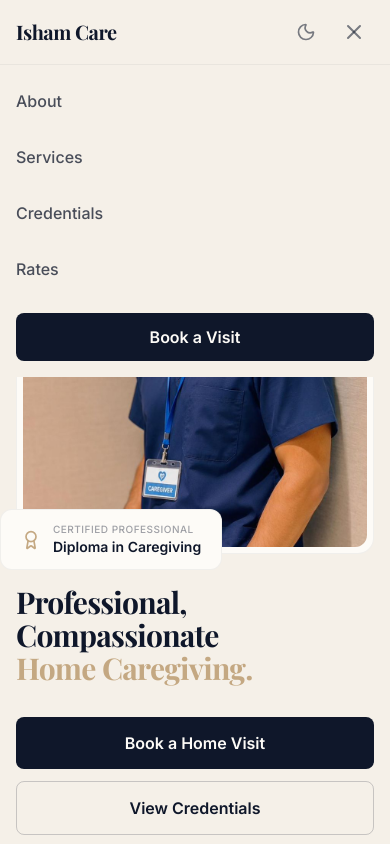
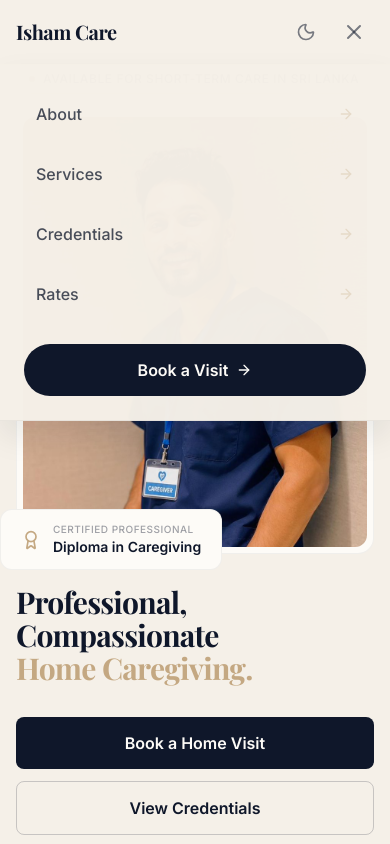
Before and after one commit to nazham/caregiver-portfolio, a Next.js app: page / in a window 390 px wide. Both pictures are taken after a click on the button 354 px from the left and 32 px from the top of the page. Shown: the top 844 px of the page. Built offline with nearby package versions, Linux system fonts and the light colour scheme.

Commit message:
feat: enhance header styling and mobile navigation menu with improved layout, hover states, and animations

```diff
--- a/src/components/Header.tsx
+++ b/src/components/Header.tsx
@@ -67,8 +67,8 @@ export default function Header() {
       <div ref={sentinelRef} className="absolute top-0 left-0 w-full h-5 pointer-events-none" />
       <header
         className={`fixed top-0 w-full z-50 transition-all duration-500 ${
-          isScrolled
-            ? 'bg-primary-bg/95 backdrop-blur-md border-b border-light-border py-3'
+          isScrolled || mobileMenuOpen
+            ? 'bg-primary-bg/95 backdrop-blur-md border-b border-light-border py-3 shadow-[0_10px_30px_rgba(15,23,42,0.03)] dark:shadow-none'
             : 'bg-transparent py-3 md:py-6'
         }`}
       >
@@ -169,36 +169,41 @@ export default function Header() {
 
         {/* Mobile Nav Menu */}
         {mobileMenuOpen && (
-          <div className="md:hidden absolute top-full left-0 w-full bg-primary-bg border-t border-light-border py-4 flex flex-col px-4 gap-4 animate-in fade-in slide-in-from-top-2 duration-200">
+          <div className="md:hidden absolute top-full left-0 w-full bg-primary-bg/98 backdrop-blur-lg border-b border-light-border py-6 flex flex-col px-6 gap-2 shadow-[0_15px_30px_rgba(15,23,42,0.08)] dark:shadow-none animate-in fade-in slide-in-from-top-2 duration-200">
             <button
               onClick={() => scrollToSection('about')}
-              className="text-left py-2 font-medium text-secondary-text hover:text-accent transition-colors cursor-pointer"
+              className="flex items-center justify-between py-3.5 px-3 rounded-lg font-medium text-secondary-text hover:text-accent hover:bg-accent-muted/20 transition-all duration-200 cursor-pointer group"
             >
-              About
+              <span>About</span>
+              <ArrowRight className="w-4 h-4 opacity-30 group-hover:opacity-100 group-hover:translate-x-1 transition-all duration-200 text-accent" />
             </button>
             <button
               onClick={() => scrollToSection('services')}
-              className="text-left py-2 font-medium text-secondary-text hover:text-accent transition-colors cursor-pointer"
+              className="flex items-center justify-between py-3.5 px-3 rounded-lg font-medium text-secondary-text hover:text-accent hover:bg-accent-muted/20 transition-all duration-200 cursor-pointer group"
             >
-              Services
+              <span>Services</span>
+              <ArrowRight className="w-4 h-4 opacity-30 group-hover:opacity-100 group-hover:translate-x-1 transition-all duration-200 text-accent" />
             </button>
             <button
               onClick={() => scrollToSection('credentials')}
-              className="text-left py-2 font-medium text-secondary-text hover:text-accent transition-colors cursor-pointer"
+              className="flex items-center justify-between py-3.5 px-3 rounded-lg font-medium text-secondary-text hover:text-accent hover:bg-accent-muted/20 transition-all duration-200 cursor-pointer group"
             >
-              Credentials
+              <span>Credentials</span>
+              <ArrowRight className="w-4 h-4 opacity-30 group-hover:opacity-100 group-hover:translate-x-1 transition-all duration-200 text-accent" />
             </button>
             <button
               onClick={() => scrollToSection('pricing')}
-              className="text-left py-2 font-medium text-secondary-text hover:text-accent transition-colors cursor-pointer"
+              className="flex items-center justify-between py-3.5 px-3 rounded-lg font-medium text-secondary-text hover:text-accent hover:bg-accent-muted/20 transition-all duration-200 cursor-pointer group"
             >
-              Rates
+              <span>Rates</span>
+              <ArrowRight className="w-4 h-4 opacity-30 group-hover:opacity-100 group-hover:translate-x-1 transition-all duration-200 text-accent" />
             </button>
             <button
               onClick={() => scrollToSection('contact')}
-              className="btn-primary px-4 py-3 rounded-lg mt-2 text-center"
+              className="btn-primary w-full py-3.5 rounded-full mt-4 text-center justify-center"
             >
               Book a Visit
+              <ArrowRight className="w-4 h-4" />
             </button>
           </div>
         )}
```
